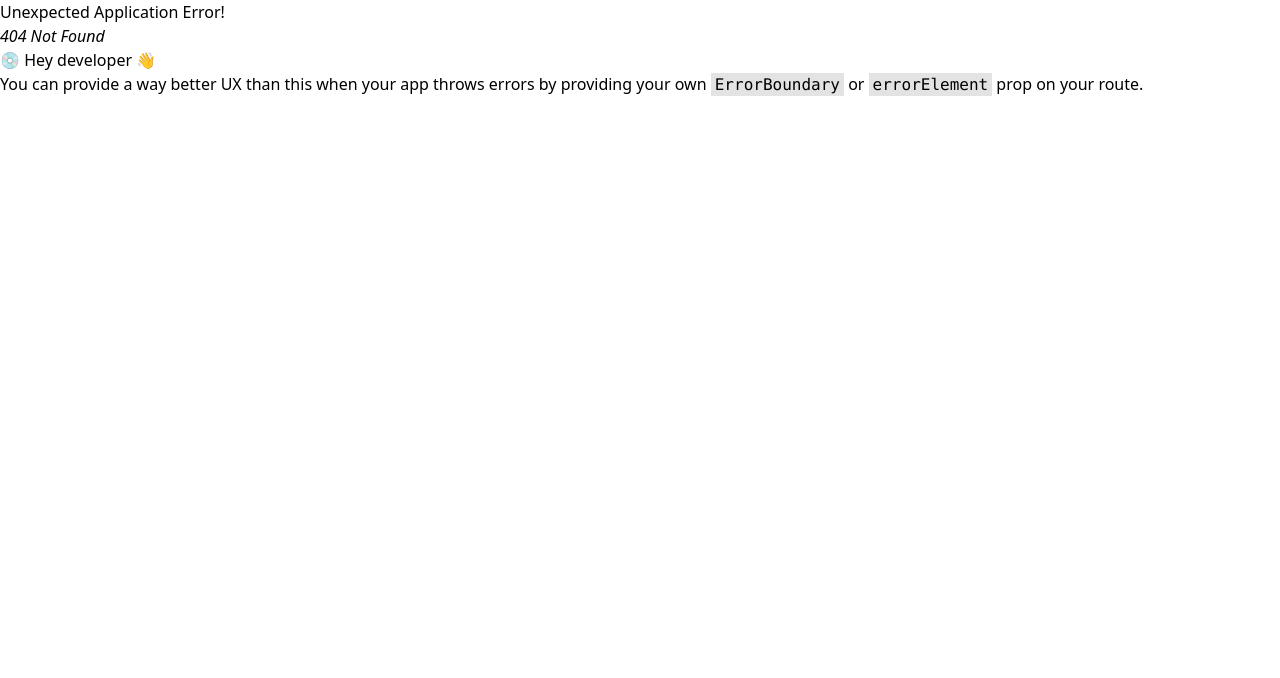
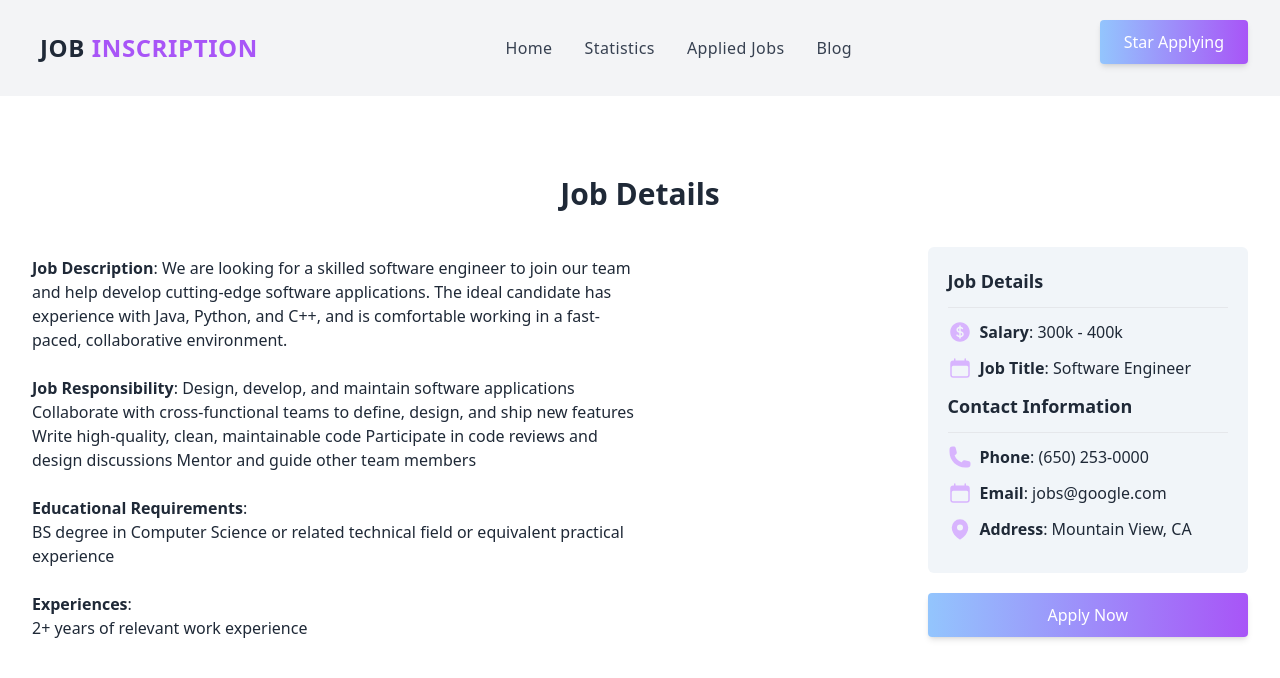
Before and after one commit to mehedihasan8/Job-hunter, a React (Vite) app: page /job/job-1 in a window 1280 px wide. Before the commit this address had no page. Shown: the top 678 px of the page. Built offline with nearby package versions, Linux system fonts and the light colour scheme.

Commit message:
Job Details Section done

```diff
--- a/package.json
+++ b/package.json
@@ -15,6 +15,7 @@
     "react": "^18.2.0",
     "react-dom": "^18.2.0",
     "react-router-dom": "^6.10.0",
+    "recharts": "^2.5.0",
     "sort-by": "^1.2.0"
   },
   "devDependencies": {
--- a/src/components/Category.jsx
+++ b/src/components/Category.jsx
@@ -1,8 +1,6 @@
 import React from "react";
 
 const Category = ({ category }) => {
-  // const [img] = category;
-  console.log(category);
   return (
     <div className="bg-gray-100 shadow-lg rounded-lg p-8">
       <img
--- a/src/components/Header.jsx
+++ b/src/components/Header.jsx
@@ -21,6 +21,14 @@ const Header = () => {
 
           {/* Nav Items Section */}
           <ul className="items-center hidden space-x-8 lg:flex">
+            <li>
+              <NavLink
+                to="/"
+                className={({ isActive }) => (isActive ? "active" : "default")}
+              >
+                Home
+              </NavLink>
+            </li>
             <li>
               <NavLink
                 to="/statistics"
@@ -83,6 +91,11 @@ const Header = () => {
                   <nav>
                     <ul className="space-y-4">
                       <li>
+                        <Link to="/" className="default">
+                          Home
+                        </Link>
+                      </li>
+                      <li>
                         <Link to="/statistics" className="default">
                           Statistics
                         </Link>
--- a/src/components/Home.jsx
+++ b/src/components/Home.jsx
@@ -1,13 +1,13 @@
 import React, { useEffect, useState } from "react";
-import { Link, useLoaderData } from "react-router-dom";
+import { useLoaderData } from "react-router-dom";
 import HomeHero from "./HomeHero";
 import Category from "./Category";
-import { key } from "localforage";
+
 import Job from "./Job";
 
 const Home = () => {
   const jobs = useLoaderData();
-  // console.log(jobs);
+
   const [categorys, setCategorys] = useState([]);
 
   useEffect(() => {
--- a/src/components/Job.jsx
+++ b/src/components/Job.jsx
@@ -1,5 +1,6 @@
 import React from "react";
 import { MapPinIcon, CurrencyDollarIcon } from "@heroicons/react/24/solid";
+import { Link } from "react-router-dom";
 
 const Job = ({ job }) => {
   return (
@@ -25,7 +26,9 @@ const Job = ({ job }) => {
           {job.salary}
         </p>
       </div>
-      <button className="btn">View Details</button>
+      <Link to={`/job/${job.id}`}>
+        <button className="btn">View Details</button>
+      </Link>
     </div>
   );
 };
--- /dev/null
+++ b/src/components/JobDetail.jsx
@@ -0,0 +1,95 @@
+import { Link, useLoaderData, useParams } from "react-router-dom";
+import {
+  PhoneIcon,
+  CalendarIcon,
+  MapPinIcon,
+  CurrencyDollarIcon,
+} from "@heroicons/react/24/solid";
+
+const JobDetail = () => {
+  const jobId = useParams();
+  const data = useLoaderData();
+
+  const findData = data.find((singelJob) => singelJob.id === jobId.id);
+  const {
+    jobDescription,
+    jobResponsibility,
+    educationalRequirements,
+    experiences,
+    salary,
+    jobTitle,
+    phone,
+    email,
+    jobLocation,
+  } = findData;
+  return (
+    <div className="my-container text-gray-800">
+      <h1 className="text-3xl text-center mb-5 font-bold">Job Details</h1>
+      <div className="md:flex items-center justify-between">
+        <div className="md:w-2/4">
+          <p className="text-gray-800 my-6">
+            <span className="font-semibold">Job Description</span>:{" "}
+            {jobDescription}
+          </p>
+          <p className="text-gray-800 my-6">
+            <span className="font-semibold">Job Responsibility</span>:{" "}
+            {jobResponsibility}
+          </p>
+          <p className="text-gray-800 my-6">
+            <span className="font-semibold">Educational Requirements</span>:{" "}
+            <br /> {educationalRequirements}
+          </p>
+          <p className="text-gray-800 my-6">
+            <span className="font-semibold">Experiences</span>: <br />{" "}
+            {experiences}
+          </p>
+        </div>
+        <div className="">
+          <div className="p-5 bg-slate-100 rounded-md">
+            <h4 className="text-lg font-semibold">Job Details</h4>
+            <hr className="my-3" />
+            <div className="flex items-center mb-3">
+              <CurrencyDollarIcon className="h-6 w-6 mr-2 text-purple-300" />
+              <p>
+                <span className="font-semibold">Salary</span>: {salary}
+              </p>
+            </div>
+            <div className="flex items-center mb-3">
+              <CalendarIcon className="h-6 w-6 mr-2 text-purple-300" />
+              <p>
+                <span className="font-semibold">Job Title</span>: {jobTitle}
+              </p>
+            </div>
+            <h4 className="text-lg font-semibold">Contact Information</h4>
+            <hr className="my-3" />
+            <div className="flex items-center mb-3">
+              <PhoneIcon className="h-6 w-6 mr-2 text-purple-300" />
+              <p>
+                <span className="font-semibold">Phone</span>: {phone}
+              </p>
+            </div>
+            <div className="flex items-center mb-3">
+              <CalendarIcon className="h-6 w-6 mr-2 text-purple-300" />
+              <p>
+                <span className="font-semibold">Email</span>: {email}
+              </p>
+            </div>
+            <div className="flex items-center mb-3">
+              <MapPinIcon className="h-6 w-6 mr-2 text-purple-300" />
+              <p>
+                <span className="font-semibold">Address</span>: {jobLocation}
+              </p>
+            </div>
+          </div>
+          <button className="btn mt-5 w-full">
+            <Link className="px-28 md:px-24" to="/">
+              Apply Now
+            </Link>
+          </button>
+        </div>
+      </div>
+    </div>
+  );
+};
+
+export default JobDetail;
--- a/src/components/Statistics.jsx
+++ b/src/components/Statistics.jsx
@@ -1,6 +1,15 @@
 import React from "react";
 
 const Statistics = () => {
+  const assignments = [
+    { name: "assignment-1", id: 1, mark: 50 },
+    { name: "assignment-2", id: 2, mark: 55 },
+    { name: "assignment-3", id: 3, mark: 58 },
+    { name: "assignment-4", id: 4, mark: 59 },
+    { name: "assignment-5", id: 5, mark: 60 },
+    { name: "assignment-6", id: 6, mark: 57 },
+    { name: "assignment-7", id: 7, mark: 55 },
+  ];
   return (
     <div>
       <h1>commimnge statistics</h1>
--- a/src/main.jsx
+++ b/src/main.jsx
@@ -8,6 +8,7 @@ import Main from "./components/Main";
 import Blog from "./components/Blog";
 import Statistics from "./components/Statistics";
 import AppliedJobs from "./components/AppliedJobs";
+import JobDetail from "./components/JobDetail";
 const router = createBrowserRouter([
   {
     path: "/",
@@ -16,7 +17,7 @@ const router = createBrowserRouter([
       {
         path: "/",
         element: <Home />,
-        loader: async () => await fetch("featuredJob.json"),
+        loader: async () => await fetch("/data.json"),
       },
       {
         path: "blog",
@@ -30,6 +31,11 @@ const router = createBrowserRouter([
         path: "appliedjob",
         element: <AppliedJobs />,
       },
+      {
+        path: "job/:id",
+        element: <JobDetail />,
+        loader: () => fetch("/data.json"),
+      },
     ],
   },
 ]);
```
Also changed, not shown: public/data.json (renamed from public/featuredJob.json), 1 other file (tests, documents, lock files or other folders).
